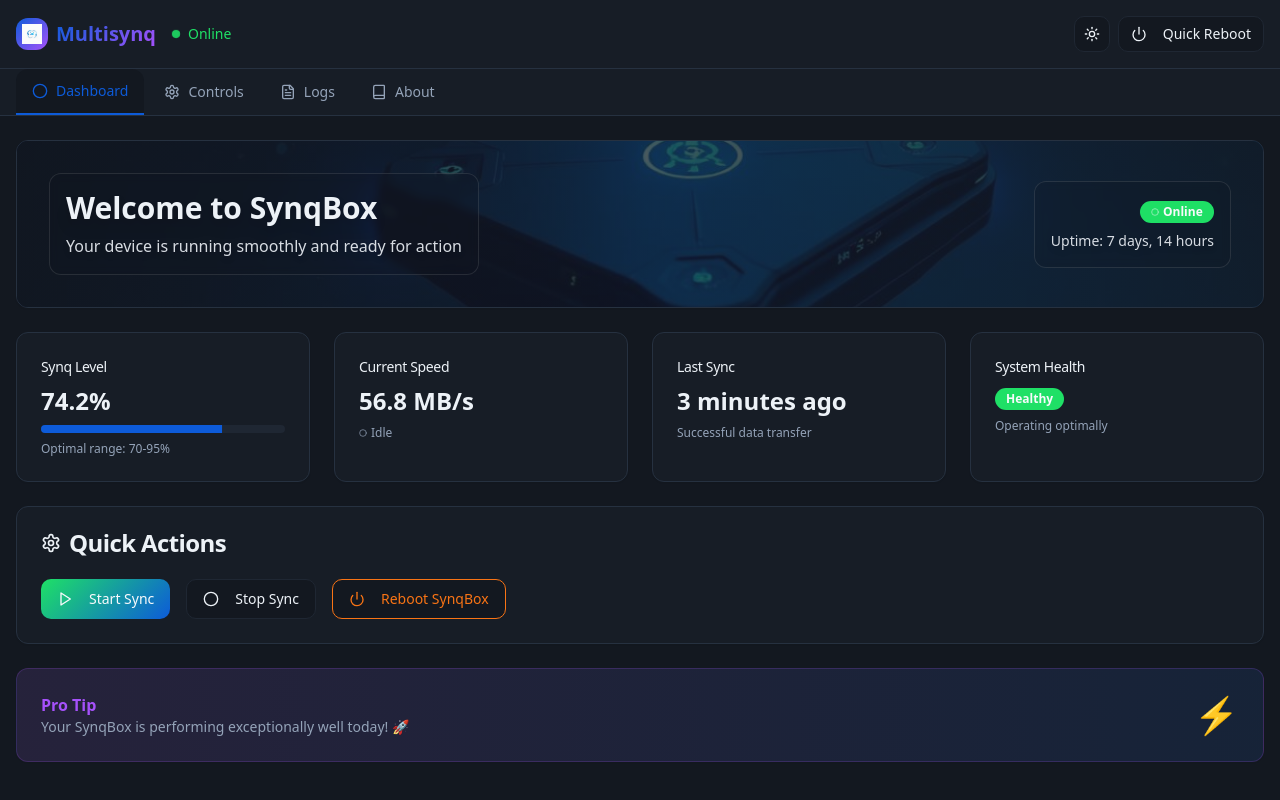
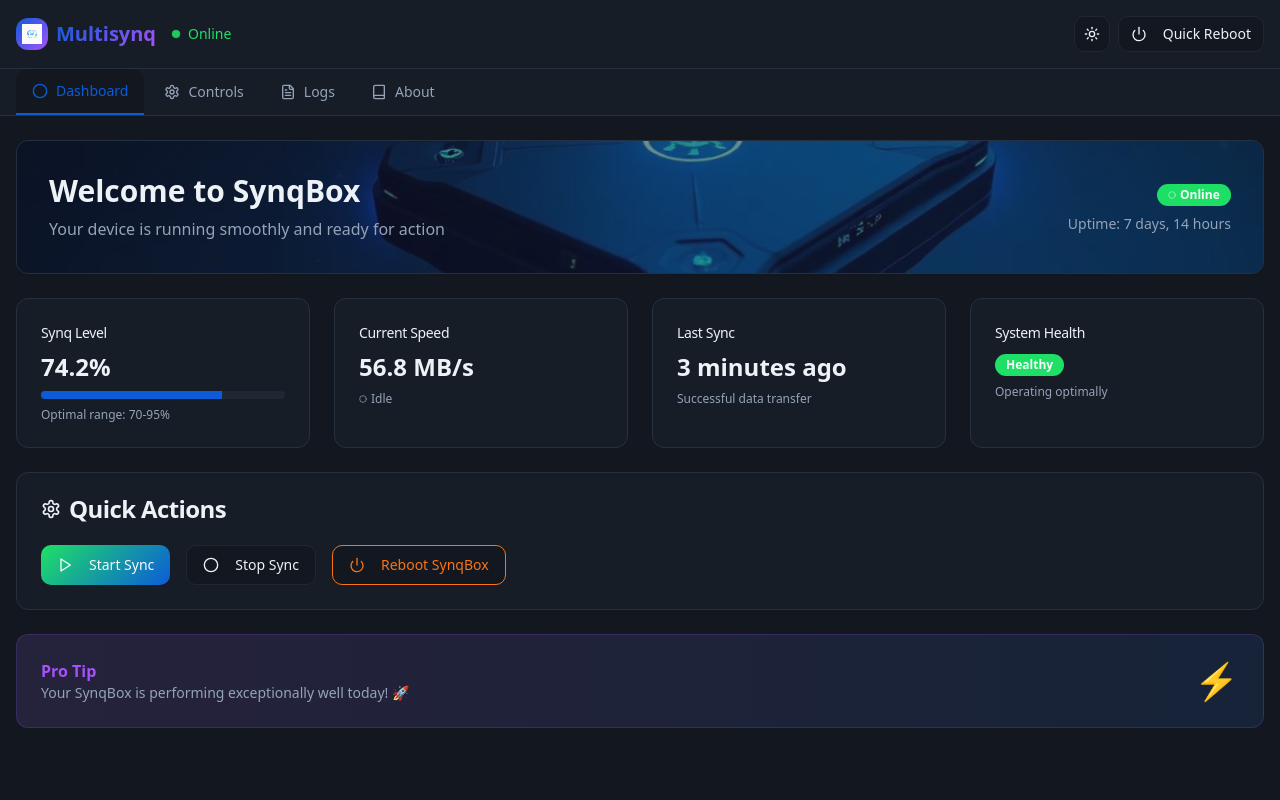
Before and after one commit to joexyjay/synqbox-command-center-alpha, a React (Vite) app: page / in a window 1280 px wide. Built offline with nearby package versions, Linux system fonts and the light colour scheme.

Commit message:
Reverted to commit 7e11b54fcf902833fcb7f2db9539afcfbd187f09

```diff
--- a/src/pages/Dashboard.tsx
+++ b/src/pages/Dashboard.tsx
@@ -18,17 +18,16 @@ const Dashboard = () => {
       {/* Hero Section */}
       <Card className="relative overflow-hidden">
         <div
-          className="absolute inset-0 bg-cover bg-center opacity-70"
+          className="absolute inset-0 bg-cover bg-center opacity-50"
           style={{ backgroundImage: `url(${synqBoxHero})` }}
         />
-        <div className="absolute inset-0 bg-gradient-to-r from-background/80 via-background/60 to-background/80" />
         <CardContent className="relative p-8">
           <div className="flex items-center justify-between">
-            <div className="backdrop-blur-sm bg-background/20 rounded-lg p-4 border border-white/10">
-              <h2 className="text-3xl font-bold mb-2 text-foreground drop-shadow-lg">Welcome to SynqBox</h2>
-              <p className="text-foreground/90 font-medium drop-shadow-md">Your device is running smoothly and ready for action</p>
+            <div>
+              <h2 className="text-3xl font-bold mb-2">Welcome to SynqBox</h2>
+              <p className="text-muted-foreground">Your device is running smoothly and ready for action</p>
             </div>
-            <div className="text-right backdrop-blur-sm bg-background/20 rounded-lg p-4 border border-white/10">
+            <div className="text-right">
               <Badge
                 variant={data.isOnline ? "default" : "destructive"}
                 className={`transition-all duration-500 ${data.isOnline ? "bg-success text-success-foreground animate-pulse-glow" : ""}`}
@@ -38,7 +37,7 @@ const Dashboard = () => {
                   <span>{data.isOnline ? 'Online' : 'Offline'}</span>
                 </div>
               </Badge>
-              <p className="text-sm text-foreground/90 font-medium mt-2 drop-shadow-md">Uptime: {data.uptime}</p>
+              <p className="text-sm text-muted-foreground mt-2">Uptime: {data.uptime}</p>
             </div>
           </div>
         </CardContent>
```
